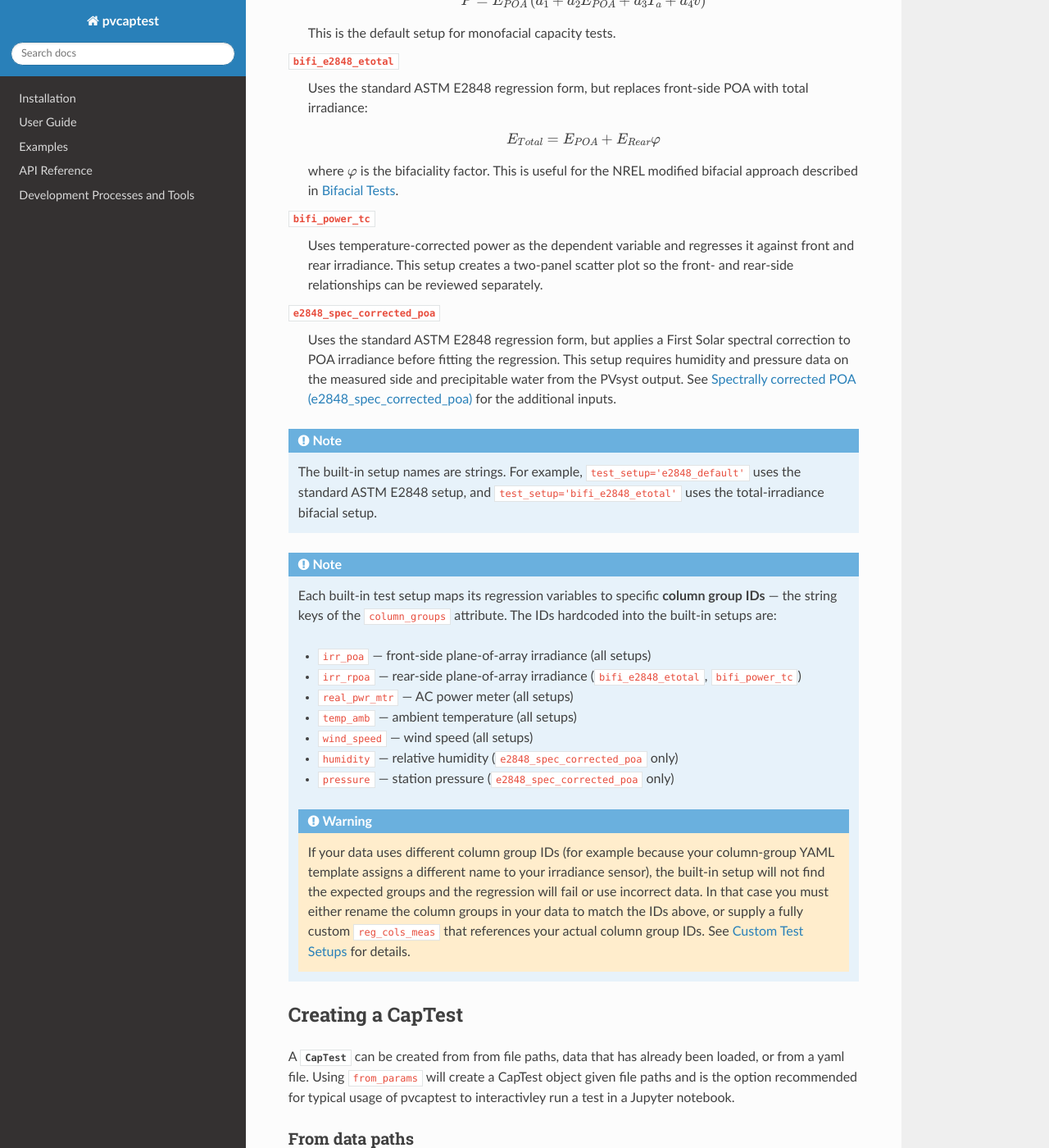
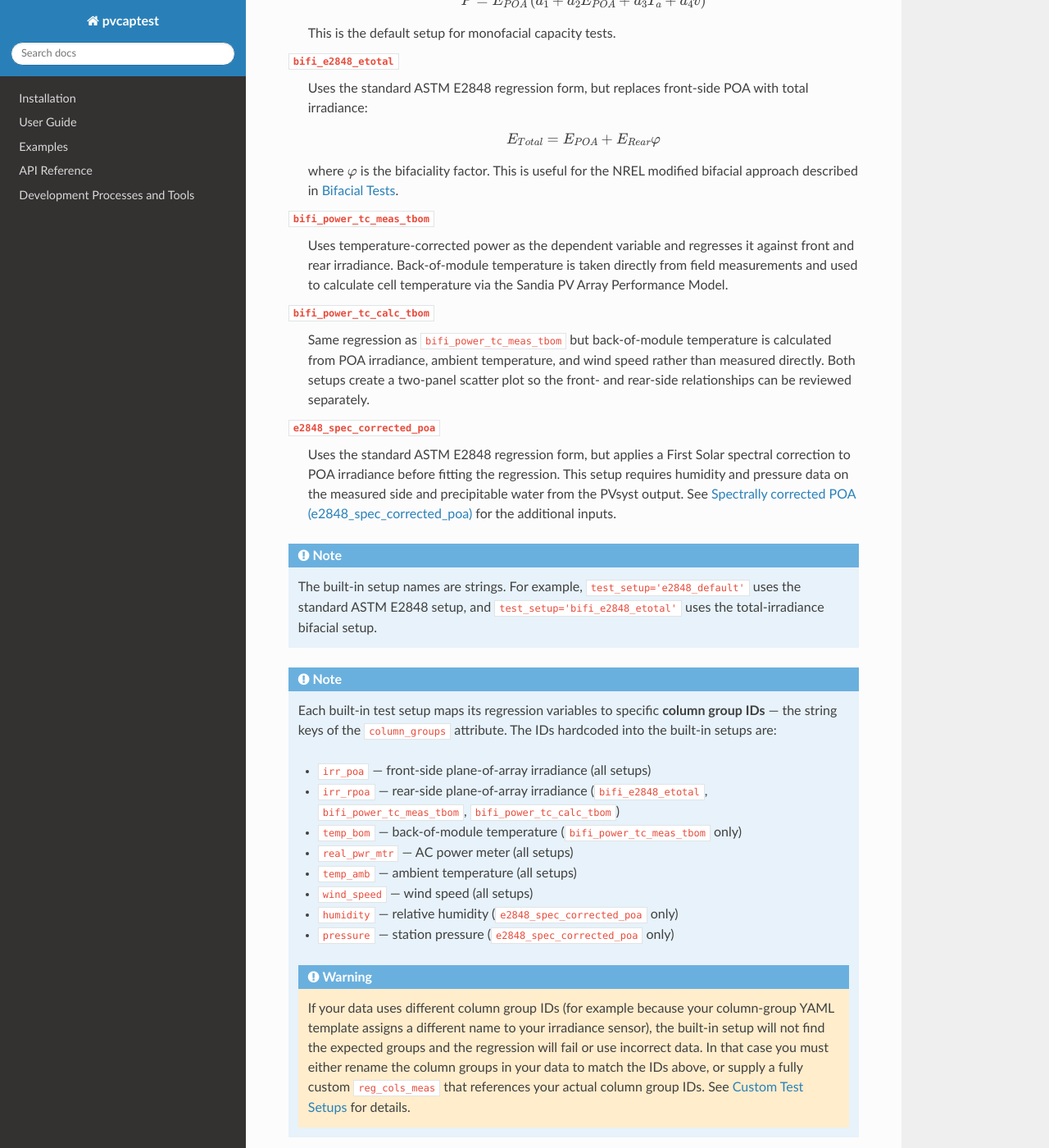
Before and after one commit to pvcaptest/pvcaptest, a Sphinx documentation site: the page built from docs/user_guide/captest.rst, in a window 1280 px wide and 1400 px high, scrolled down 1952 px. Shown: the whole window at 82% size. Built offline with Sphinx 7.4.7 and the Read the Docs theme 3.1.0, drawn with Linux system fonts in a browser that asks for light colours; pages that are not in the unit, such as notebooks, are missing from menus; some of the changed text lies outside the part shown.

Commit message:
Rename bifi_power_tc to bifi_power_tc_calc_tbom in tests and docs
- Update _DEFAULT_FIXTURE_PRESETS to also exclude bifi_power_tc_meas_tbom
  (requires temp_bom column group not present in default fixtures)
- Rename test_bifi_power_tc_uses_power_temp_correct to
  test_bifi_power_tc_calc_tbom_uses_power_temp_correct
- Update TestDownstreamPropagation tests to use bifi_power_tc_calc_tbom
- Update ct_bifi_power_tc fixture and conftest docstrings
- Add description default ('') to resolve_test_setup custom path so
  custom setups satisfy the new required-keys check
- Update scatter_plots docstring to list both tbom preset names
- Update user guide Choosing a test setup section: replace bifi_power_tc
  entry with bifi_power_tc_meas_tbom and bifi_power_tc_calc_tbom entries,
  update irr_rpoa note to reference both new names, add temp_bom note,
  update yaml example

Co-Authored-By: Oz <oz-agent@warp.dev>

```diff
--- a/docs/user_guide/captest.rst
+++ b/docs/user_guide/captest.rst
@@ -98,10 +98,18 @@ The built-in options are:
     where :math:`\varphi` is the bifaciality factor. This is useful for the
     NREL modified bifacial approach described in :ref:`bifacial`.
 
-``bifi_power_tc``
+``bifi_power_tc_meas_tbom``
     Uses temperature-corrected power as the dependent variable and regresses it
-    against front and rear irradiance. This setup creates a two-panel scatter
-    plot so the front- and rear-side relationships can be reviewed separately.
+    against front and rear irradiance. Back-of-module temperature is taken
+    directly from field measurements and used to calculate cell temperature
+    via the Sandia PV Array Performance Model.
+
+``bifi_power_tc_calc_tbom``
+    Same regression as ``bifi_power_tc_meas_tbom`` but back-of-module
+    temperature is calculated from POA irradiance, ambient temperature, and
+    wind speed rather than measured directly. Both setups create a two-panel
+    scatter plot so the front- and rear-side relationships can be reviewed
+    separately.
 
 ``e2848_spec_corrected_poa``
     Uses the standard ASTM E2848 regression form, but applies a First Solar
@@ -124,7 +132,10 @@ The built-in options are:
 
     - ``irr_poa`` — front-side plane-of-array irradiance (all setups)
     - ``irr_rpoa`` — rear-side plane-of-array irradiance
-      (``bifi_e2848_etotal``, ``bifi_power_tc``)
+      (``bifi_e2848_etotal``, ``bifi_power_tc_meas_tbom``,
+      ``bifi_power_tc_calc_tbom``)
+    - ``temp_bom`` — back-of-module temperature
+      (``bifi_power_tc_meas_tbom`` only)
     - ``real_pwr_mtr`` — AC power meter (all setups)
     - ``temp_amb`` — ambient temperature (all setups)
     - ``wind_speed`` — wind speed (all setups)
@@ -245,7 +256,7 @@ setup and the temperature-corrected power setup.
       bifaciality: 0.15
 
     captest_bifi_power_tc:
-      test_setup: bifi_power_tc
+      test_setup: bifi_power_tc_calc_tbom
       meas_path: ./data/measured/
       sim_path: ./data/pvsyst.csv
       ac_nameplate: 6_000_000
```
Also changed, not shown: 3 other files.
